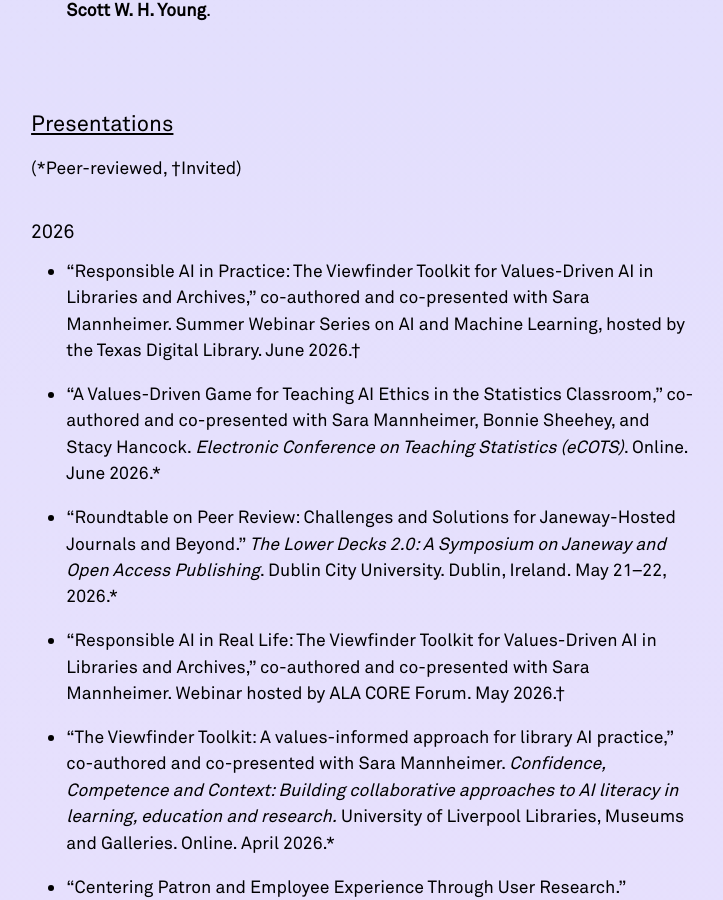
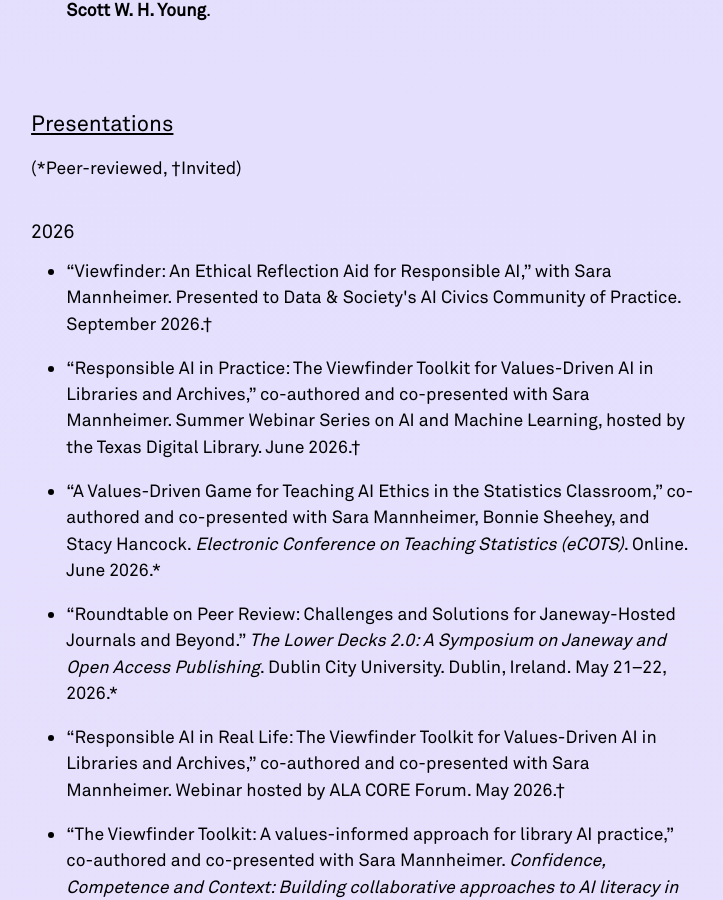
Before and after one commit to swyoung/swyoung.github.io, a Jekyll site: the page built from _pages/cv.md, in a window 1280 px wide and 900 px high, scrolled down 9283 px. Shown: the whole window, without its empty margins (217-940 px from the left). Built offline with Jekyll 4.4.1, drawn with Linux system fonts in a browser that asks for light colours; nearby versions of some CDN libraries; a style sheet for code colours, icons or effects is not loaded; some of the changed text lies outside the part shown.

Commit message:
Update cv.md
update presentations

```diff
--- a/_pages/cv.md
+++ b/_pages/cv.md
@@ -205,6 +205,7 @@ Montana State University
 #### 2026
 
 <ul>
+	<li>“Viewfinder: An Ethical Reflection Aid for Responsible AI,” with Sara Mannheimer. Presented to Data & Society's AI Civics Community of Practice. September 2026.†</li>
 	<li>“Responsible AI in Practice: The Viewfinder Toolkit for Values-Driven AI in Libraries and Archives,” co-authored and co-presented with Sara Mannheimer. Summer Webinar Series on AI and Machine Learning, hosted by the Texas Digital Library. June 2026.†</li>
 	<li>“A Values-Driven Game for Teaching AI Ethics in the Statistics Classroom,” co-authored and co-presented with Sara Mannheimer, Bonnie Sheehey, and Stacy Hancock. <em>Electronic Conference on Teaching Statistics (eCOTS)</em>. Online. June 2026.*</li>
 	<li>“Roundtable on Peer Review: Challenges and Solutions for Janeway-Hosted Journals and Beyond.” <em>The Lower Decks 2.0: A Symposium on Janeway and Open Access Publishing</em>. Dublin City University. Dublin, Ireland. May 21–22, 2026.*</li>
@@ -555,7 +556,7 @@ Montana State University
 
 <br>
 
-Last updated: June 23, 2026
+Last updated: September 18, 2026
 
 ---
 
```
